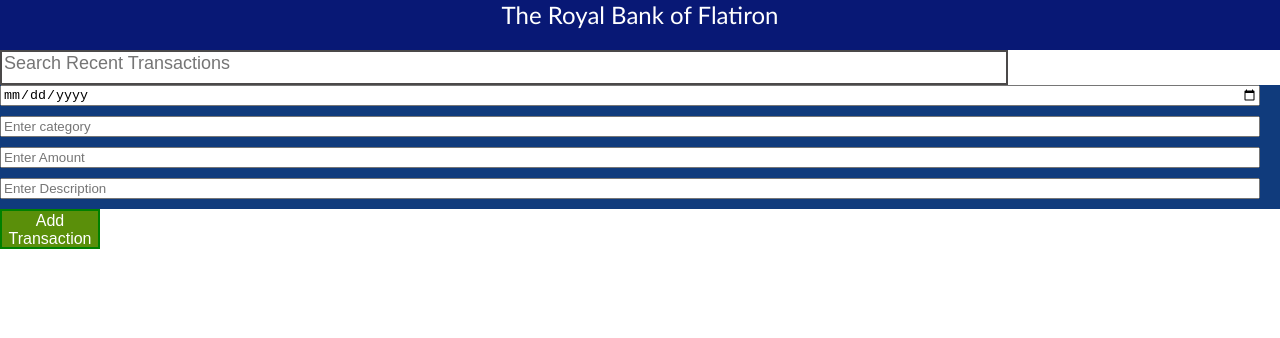
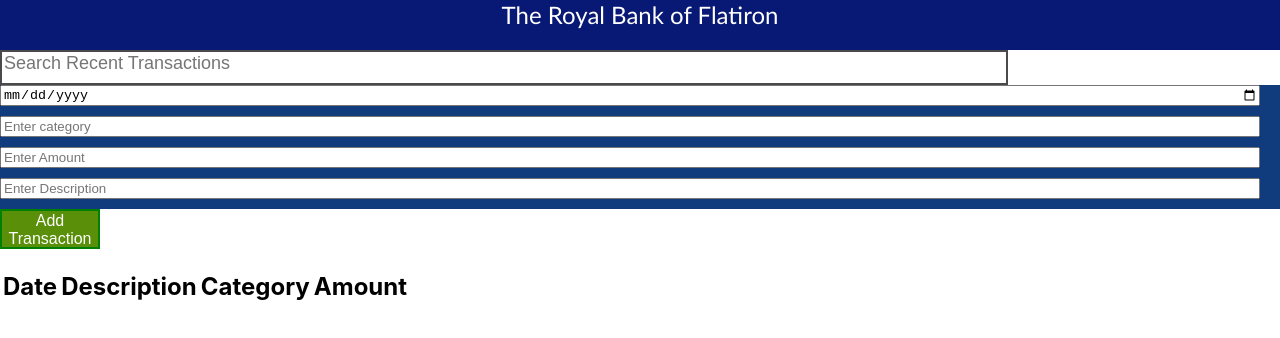
Before and after one commit to Feliciakwame/flatiron-bank, a React (Create React App) app: page / in a window 1280 px wide. Shown: the top 338 px of the page. Built offline with nearby package versions, Linux system fonts and the light colour scheme.

Commit message:
Creation of transaction table syntax

```diff
--- a/src/App.js
+++ b/src/App.js
@@ -21,6 +21,9 @@ function App() {
       <div>
         <AddTranscations />
       </div>
+      <div>
+        <BankList />
+      </div>
     </div>
   );
 }
--- a/src/components/BankList.jsx
+++ b/src/components/BankList.jsx
@@ -0,0 +1,28 @@
+import React from "react";
+
+function BankList() {
+  return (
+    <div>
+      <table className="BankList">
+        <tr>
+          <th>
+            <h2>
+              <strong>Date</strong>
+            </h2>
+          </th>
+          <th>
+            <h2>Description</h2>
+          </th>
+          <th>
+            <h2>Category</h2>
+          </th>
+          <th>
+            <h2>Amount</h2>
+          </th>
+        </tr>
+      </table>
+    </div>
+  );
+}
+
+export default BankList;
```
